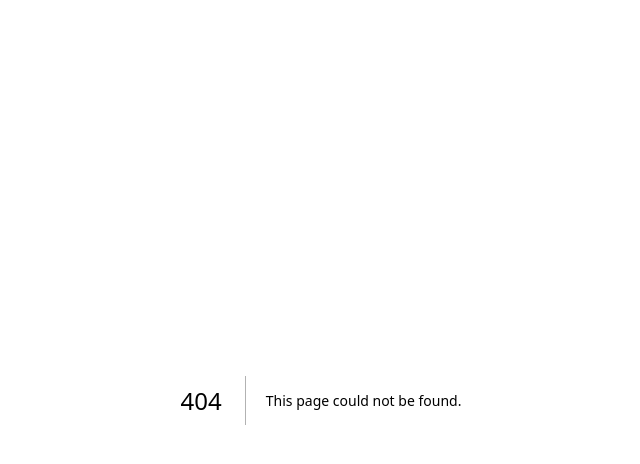
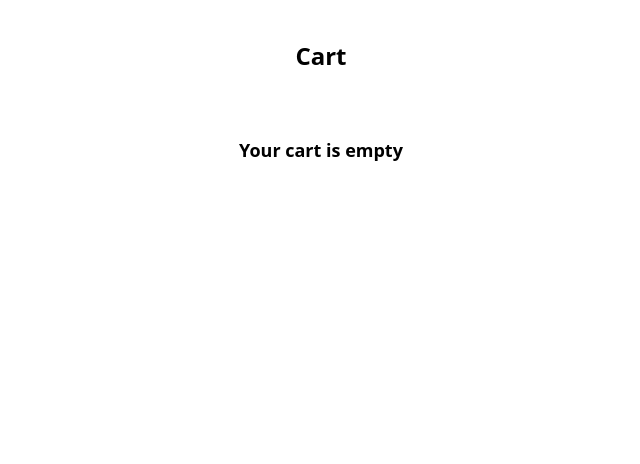
Before and after one commit to Sagarban0412/e-commerce, a Next.js app in the folder frontend/: page /cart in a window 1280 px wide. Before the commit this address had no page. Shown: the top 464 px of the page, without its empty margins (319-959 px from the left). Built offline with nearby package versions, Linux system fonts and the light colour scheme.

Commit message:
Add to cart functionality

```diff
--- /dev/null
+++ b/frontend/src/app/cart/page.jsx
@@ -0,0 +1,66 @@
+"use client"
+import React,{ useContext } from "react";
+import { CartContext } from "@/app/context/cart";
+const page = () => {
+     const { cartItems, addToCart, removeFromCart, clearCart, getCartTotal } = useContext(CartContext);
+  return (
+     <>
+      <div className="flex-col flex items-center bg-white gap-8 p-10 text-black text-sm">
+        <h1 className="text-2xl font-bold">Cart</h1>
+        <div className="flex flex-col gap-4">
+          {cartItems.map((item) => (
+            <div className="flex justify-between items-center" key={item._id}>
+              <div className="flex gap-4">
+                <img
+                  src={item.image}
+                  alt={item.title}
+                  className="rounded-md h-24"
+                />
+                <div className="flex flex-col">
+                  <h1 className="text-lg font-bold">{item.title}</h1>
+                  <p className="text-gray-600">{item.price}</p>
+                </div>
+              </div>
+              <div className="flex gap-4">
+                <button
+                  className="px-4 py-2 bg-gray-800 text-white text-xs font-bold uppercase rounded hover:bg-gray-700 focus:outline-none focus:bg-gray-700"
+                  onClick={() => {
+                    addToCart(item);
+                  }}
+                >
+                  +
+                </button>
+                <p>{item.quantity}</p>
+                <button
+                  className="px-4 py-2 bg-gray-800 text-white text-xs font-bold uppercase rounded hover:bg-gray-700 focus:outline-none focus:bg-gray-700"
+                  onClick={() => {
+                    removeFromCart(item);
+                  }}
+                >
+                  -
+                </button>
+              </div>
+            </div>
+          ))}
+        </div>
+        {cartItems.length > 0 ? (
+          <div className="flex flex-col justify-between items-center">
+            <h1 className="text-lg font-bold">Total: ${getCartTotal()}</h1>
+            <button
+              className="px-4 py-2 bg-gray-800 text-white text-xs font-bold uppercase rounded hover:bg-gray-700 focus:outline-none focus:bg-gray-700"
+              onClick={() => {
+                clearCart();
+              }}
+            >
+              Clear cart
+            </button>
+          </div>
+        ) : (
+          <h1 className="text-lg font-bold">Your cart is empty</h1>
+        )}
+      </div>
+    </>
+  )
+}
+
+export default page
--- /dev/null
+++ b/frontend/src/app/context/cart.jsx
@@ -0,0 +1,82 @@
+"use client";
+import { createContext, useState, useEffect } from "react";
+
+export const CartContext = createContext();
+
+export const CartProvider = ({ children }) => {
+  // ✅ Start empty to avoid SSR/localStorage error
+  const [cartItems, setCartItems] = useState([]);
+
+  // ✅ Load from localStorage only on client after mount
+  useEffect(() => {
+    if (typeof window !== "undefined") {
+      const saved = localStorage.getItem("cartItems");
+      if (saved) setCartItems(JSON.parse(saved));
+    }
+  }, []);
+
+  // ✅ Save to localStorage whenever cartItems changes
+  useEffect(() => {
+    if (typeof window !== "undefined") {
+      localStorage.setItem("cartItems", JSON.stringify(cartItems));
+    }
+  }, [cartItems]);
+
+  const addToCart = (item) => {
+    setCartItems((prev) => {
+      // check by id
+      const existingItem = prev.find((p) => p.id === item.id);
+      if (existingItem) {
+        // increase quantity of that product
+        return prev.map((p) =>
+          p.id === item.id ? { ...p, quantity: p.quantity + 1 } : p
+        );
+      } else {
+        // add new product with quantity 1
+        return [...prev, { ...item, quantity: 1 }];
+      }
+    });
+  };
+
+  const removeFromCart = (item) => {
+    setCartItems((prev) => {
+      const existingItem = prev.find((p) => p.id === item.id);
+      if (existingItem && existingItem.quantity > 1) {
+        return prev.map((p) =>
+          p.id === item.id ? { ...p, quantity: p.quantity - 1 } : p
+        );
+      } else {
+        return prev.filter((p) => p.id !== item.id);
+      }
+    });
+  };
+
+  const clearCart = () => {
+    setCartItems([]);
+  };
+
+  const getCartTotal = () => {
+    return cartItems.reduce(
+      (total, item) => total + item.price * item.quantity,
+      0
+    );
+  };
+
+  const getCartCount = () =>
+    cartItems.reduce((total, item) => total + item.quantity, 0);
+
+  return (
+    <CartContext.Provider
+      value={{
+        cartItems,
+        addToCart,
+        removeFromCart,
+        clearCart,
+        getCartTotal,
+        getCartCount
+      }}
+    >
+      {children}
+    </CartContext.Provider>
+  );
+};
--- a/frontend/src/app/layout.js
+++ b/frontend/src/app/layout.js
@@ -1,6 +1,7 @@
 import { Geist, Geist_Mono } from "next/font/google";
 import "./globals.css";
 import { AuthProvider } from "./context/AuthContext";
+import { CartProvider } from "./context/cart";
 
 const geistSans = Geist({
   variable: "--font-geist-sans",
@@ -23,7 +24,11 @@ export default function RootLayout({ children }) {
       <body
         className={`${geistSans.variable} ${geistMono.variable} antialiased`}
       >
-        <AuthProvider>{children}</AuthProvider>
+        <AuthProvider>
+          <CartProvider>
+            {children}
+          </CartProvider>
+        </AuthProvider>
       </body>
     </html>
   );
--- a/frontend/src/components/Header.jsx
+++ b/frontend/src/components/Header.jsx
@@ -8,13 +8,14 @@ import {
   faCircleUser,
 } from "@fortawesome/free-solid-svg-icons";
 import { AuthContext } from "../app/context/AuthContext";
+import { CartContext } from "@/app/context/cart";
 
 export default function Navbar({ cartCount = 0, user1 }) {
   const [mobileMenuOpen, setMobileMenuOpen] = useState(false);
   const [categoryDropdown, setCategoryDropdown] = useState(false);
   const [userDropdown, setUserDropdown] = useState(false);
   const { user, logout } = useContext(AuthContext);
-
+  const {getCartCount } = useContext(CartContext)
   return (
     <nav className="bg-white shadow sticky top-0 z-50">
       <div className="max-w-7xl mx-auto px-4 sm:px-6 lg:px-8">
@@ -85,9 +86,9 @@ export default function Navbar({ cartCount = 0, user1 }) {
               className="relative text-gray-700 hover:text-indigo-600"
             >
               <FontAwesomeIcon icon={faCartShopping} size={20} />
-              {cartCount > 0 && (
+              {getCartCount() > 0 && (
                 <span className="absolute -top-2 -right-2 bg-red-600 text-white rounded-full px-1 text-xs">
-                  {cartCount}
+                  {getCartCount()}
                 </span>
               )}
             </Link>
--- a/frontend/src/components/ProductCard.jsx
+++ b/frontend/src/components/ProductCard.jsx
@@ -1,12 +1,14 @@
-import { useState } from "react";
+"use client";
+import { useState, useContext, useEffect } from "react";
 import Image from "next/image";
 import { useRouter } from "next/navigation";
 import { ShoppingCart } from "lucide-react";
+import { CartContext } from "@/app/context/cart";
 
-const ProductCard = ({ title, price, imageUrl, stock, user }) => {
+const ProductCard = ({ title, price, imageUrl, stock, item }) => {
   const router = useRouter();
   const [isImageLoaded, setIsImageLoaded] = useState(false);
-
+  const { cartItems, addToCart } = useContext(CartContext);
   return (
     <div className="w-[400px] rounded-xl shadow-lg hover:shadow-xl transition-all duration-300 overflow-hidden group border border-gray-100 bg-white">
       <div className="relative aspect-square w-full overflow-hidden">
@@ -26,19 +28,27 @@ const ProductCard = ({ title, price, imageUrl, stock, user }) => {
 
         {/* Stock indicator badge */}
         <div className="absolute top-3 right-3">
-          <span className={`px-3 py-1 rounded-full text-sm font-medium ${
-            stock <= 10 ? "bg-red-100 text-red-800" : "bg-green-100 text-green-800"
-          }`}>
+          <span
+            className={`px-3 py-1 rounded-full text-sm font-medium ${
+              stock <= 10
+                ? "bg-red-100 text-red-800"
+                : "bg-green-100 text-green-800"
+            }`}
+          >
             {stock} left
           </span>
         </div>
       </div>
 
       <div className="p-4 space-y-3">
-        <h3 className="text-xl font-semibold text-gray-800 line-clamp-1">{title}</h3>
+        <h3 className="text-xl font-semibold text-gray-800 line-clamp-1">
+          {title}
+        </h3>
 
         <div className="flex justify-between items-center">
-          <p className="text-xl font-bold text-blue-600">Rs. {price.toLocaleString()}</p>
+          <p className="text-xl font-bold text-blue-600">
+            Rs. {price.toLocaleString()}
+          </p>
 
           {stock <= 3 && (
             <span className="text-xs text-red-500 font-medium">Low stock!</span>
@@ -47,9 +57,10 @@ const ProductCard = ({ title, price, imageUrl, stock, user }) => {
 
         <div className="pt-2">
           <button
-            className="w-full bg-gray-800 hover:bg-gray-900 text-white py-2.5 px-4 rounded-lg transition-colors flex items-center justify-center gap-2"
+            className="px-4 py-2 bg-gray-800 text-white text-xs font-bold uppercase rounded hover:bg-gray-700 focus:outline-none focus:bg-gray-700 flex justify-center items-center gap-2"
+            onClick={() => addToCart(item)}
           >
-            <ShoppingCart/>
+            <ShoppingCart />
             Add to Cart
           </button>
         </div>
--- a/frontend/src/components/Products.jsx
+++ b/frontend/src/components/Products.jsx
@@ -9,7 +9,7 @@ const Products = () => {
     const fetchProduct = async () => {
       const res = await axios.get("http://localhost:5000/api/product");
       setProduct(res.data);
-      console.log(res.data);
+      // console.log(res.data);
     };
     fetchProduct();
   }, []);
@@ -23,7 +23,7 @@ const Products = () => {
           product.map((data,index)=>{
             return(
                 <div key={index}>
-                    <ProductCard title={data.title} price={data.price} imageUrl={data.image} desc={data.description} stock={data.stock} />
+                    <ProductCard key={data._id} title={data.title} price={data.price} imageUrl={data.image} desc={data.description} stock={data.stock} item={{ ...data, id: data._id }} />
                 </div>
             )
           })
```
